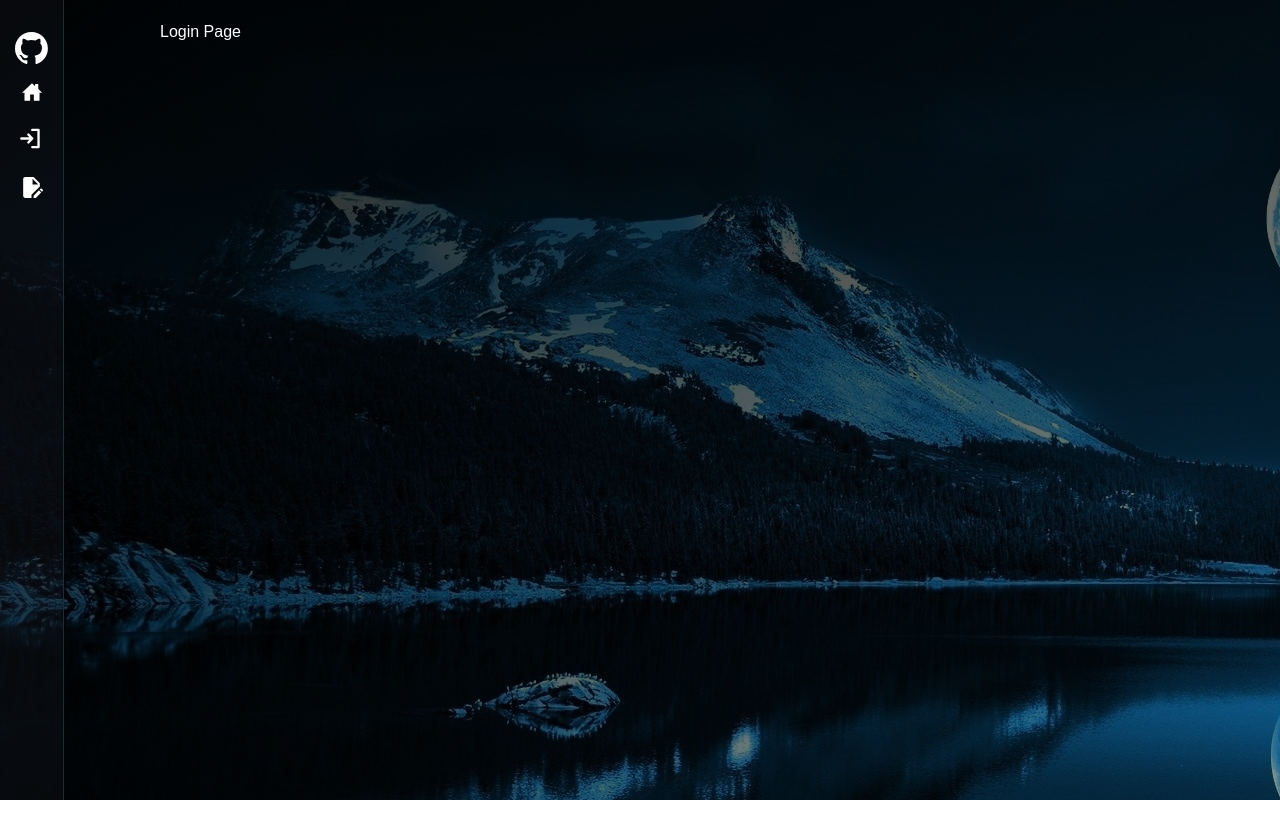
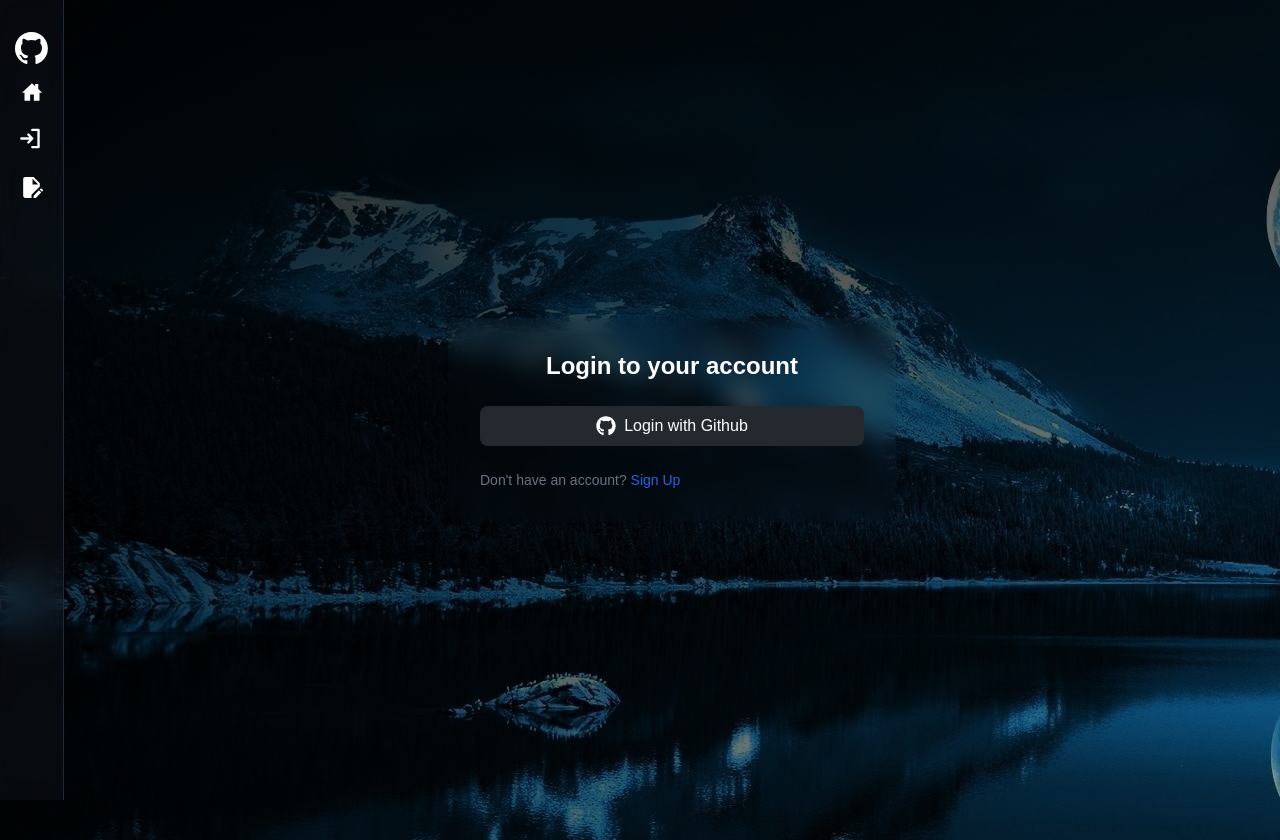
Before and after one commit to jamie-codez/gitty, a React (Vite) app in the folder frontend/: page /login in a window 1280 px wide. Before the commit the page ends 800 px from the top, so only its background shows below. Built offline with nearby package versions, Linux system fonts and the light colour scheme.

Commit message:
frontend:login-page

```diff
--- a/frontend/src/components/Sidebar.jsx
+++ b/frontend/src/components/Sidebar.jsx
@@ -9,7 +9,7 @@
     const authUser = false;
     return (
         <aside
-            className={'flex flex-col items-center min-w-12 sm:w-16 sticky top-0 left-0 h-screen py-8 overflow-y-auto border-r bg-clip-padding backdrop-filter background-blur-md bg-opacity-10 hover:bg-gray-600/10 border-gray-800 text-white'}>
+            className={'flex flex-col items-center min-w-12 sm:w-16 sticky top-0 left-0 h-screen py-8 overflow-y-auto border-r bg-glass'}>
             <nav className='h-full flex flex-col gap-3'>
                 <Link to='/' className='flex justify-center'>
                     <img className='h-8' src='/github.svg' alt='Github Logo'/>
--- a/frontend/src/index.css
+++ b/frontend/src/index.css
@@ -46,3 +46,9 @@
 ::-webkit-scrollbar-thumb:hover {
     background: #242424;
 }
+
+@layer components {
+    .bg-glass {
+        @apply bg-clip-padding backdrop-filter backdrop-blur-md bg-opacity-10 hover:bg-gray-600/10 border-gray-800 text-white;
+    }
+}
--- a/frontend/src/pages/LoginPage.jsx
+++ b/frontend/src/pages/LoginPage.jsx
@@ -1,5 +1,29 @@
+import { FaGithub } from "react-icons/fa";
+import { Link } from "react-router-dom";
+
 export const LoginPage = () => {
     return (
-        <div className={''}>Login Page</div>
-    )
-}
+        <div className='flex flex-col items-center justify-center px-6 py-8 mx-auto h-screen lg:py-0'>
+            <div className='w-full bg-glass rounded-lg shadow md:mt-0 sm:max-w-md xl:p-0'>
+                <div className='p-6 space-y-4 md:space-y-6 sm:p-8'>
+                    <h1 className='text-xl font-bold  md:text-2xl text-center'>Login to your account</h1>
+                    <button
+                        type='button'
+                        className='text-white bg-[#24292F] hover:bg-[#24292F]/90 focus:ring-4
+						focus:outline-none focus:ring-[#24292F]/50
+              font-medium rounded-lg flex gap-2 p-2 items-center w-full text-center justify-center'
+                    >
+                        <FaGithub className='w-5 h-5' />
+                        Login with Github
+                    </button>
+                    <p className='text-sm font-light text-gray-500'>
+                        {"Don't"} have an account?{" "}
+                        <Link to='/register' className='font-medium text-primary-600 hover:underline text-blue-600'>
+                            Sign Up
+                        </Link>
+                    </p>
+                </div>
+            </div>
+        </div>
+    );
+};
```
